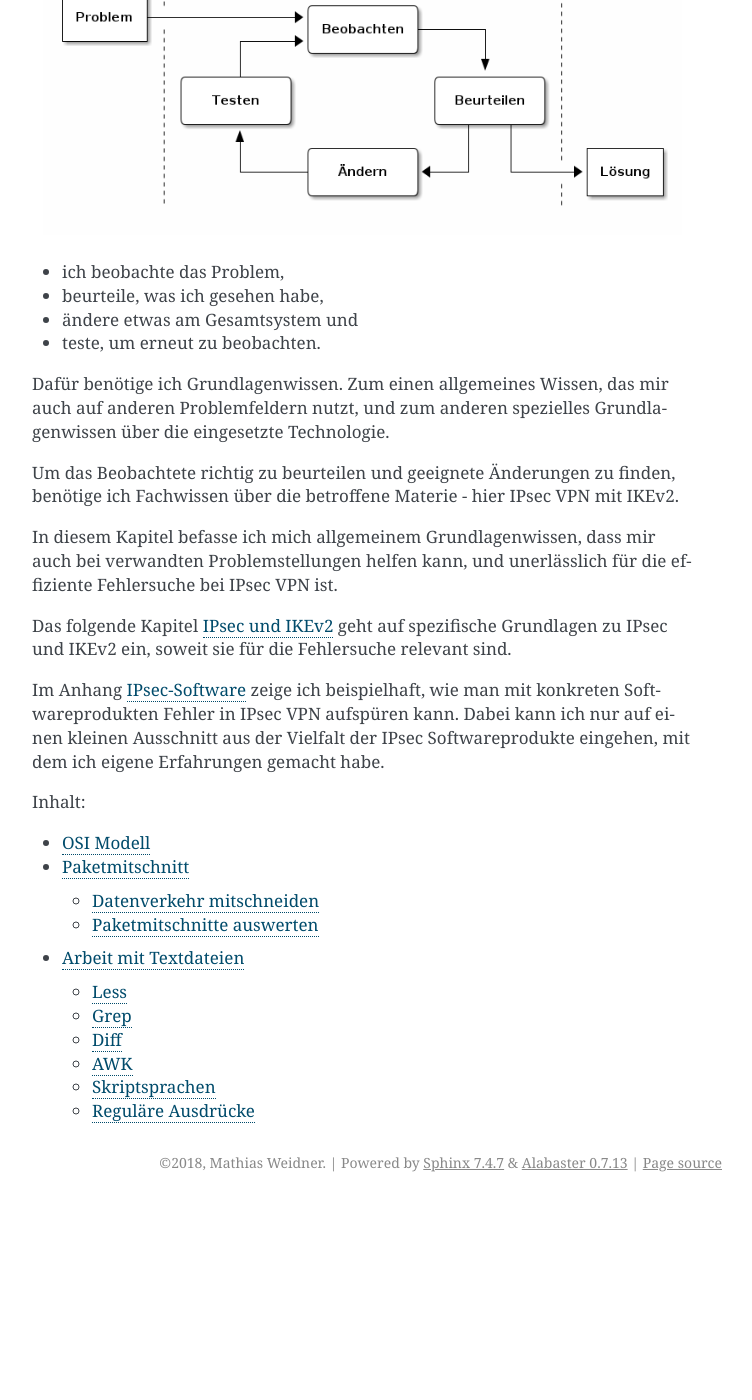
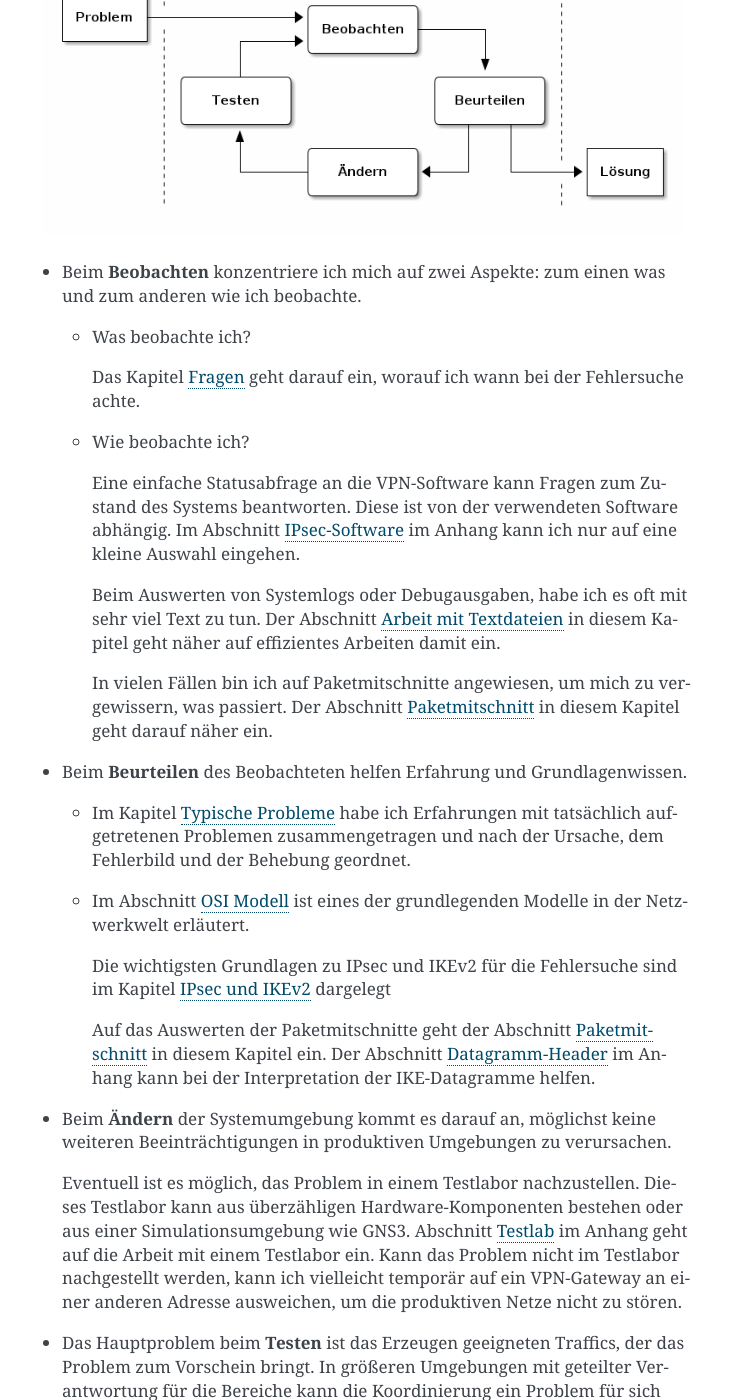
Before and after one commit to matwei-books/Fehlersuche-bei-IPsec-VPN-mit-IKEv2, a Sphinx documentation site: the page built from source/grundlagen/index.rst, in a window 1280 px wide and 1400 px high, scrolled down 477 px. Shown: the whole window, without its empty margins (388-1140 px from the left). Built offline with Sphinx 7.4.7, drawn with Linux system fonts in a browser that asks for light colours; before the commit the page ends 1679 px from its top, so only the background shows below that; some of the changed text lies outside the part shown.

Commit message:
Text überarbeitet

```diff
--- a/source/grundlagen/index.rst
+++ b/source/grundlagen/index.rst
@@ -25,41 +25,83 @@ ich bis zu seiner Lösung in der folgenden Schleife:
 
    \clearpage
 
-* ich beobachte das Problem,
-* beurteile, was ich gesehen habe,
-* ändere etwas am Gesamtsystem und
-* teste, um erneut zu beobachten.
+* Beim **Beobachten** konzentriere ich mich auf zwei Aspekte:
+  zum einen was und zum anderen wie ich beobachte.
 
-Dafür benötige ich Grundlagenwissen.
-Zum einen allgemeines Wissen,
-das mir auch auf anderen Problemfeldern nutzt,
-und zum anderen spezielles Grundlagenwissen
-über die eingesetzte Technologie.
+  * Was beobachte ich?
 
-Um das Beobachtete richtig zu beurteilen und geeignete Änderungen zu
-finden, benötige ich Fachwissen über die betroffene Materie - hier
-IPsec VPN mit IKEv2.
+    Das Kapitel :ref:`vorgehen/fragen:Fragen` geht darauf ein,
+    worauf ich wann bei der Fehlersuche achte.
 
-In diesem Kapitel befasse ich mich allgemeinem Grundlagenwissen,
-dass mir auch bei verwandten Problemstellungen helfen kann,
-und unerlässlich für die effiziente Fehlersuche bei IPsec VPN ist.
+  * Wie beobachte ich?
 
-Das folgende Kapitel :ref:`ikev2/index:IPsec und IKEv2`
-geht auf spezifische Grundlagen zu IPsec und IKEv2 ein,
-soweit sie für die Fehlersuche relevant sind.
+    Eine einfache Statusabfrage an die VPN-Software
+    kann Fragen zum Zustand des Systems beantworten.
+    Diese ist von der verwendeten Software abhängig.
+    Im Abschnitt :ref:`software/index:IPsec-Software` im Anhang
+    kann ich nur auf eine kleine Auswahl eingehen.
 
-Im Anhang :ref:`software/index:IPsec-Software`
-zeige ich beispielhaft,
-wie man mit konkreten Softwareprodukten
-Fehler in IPsec VPN aufspüren kann.
-Dabei kann ich nur auf einen kleinen Ausschnitt
-aus der Vielfalt der IPsec Softwareprodukte eingehen,
-mit dem ich eigene Erfahrungen gemacht habe.
+    Beim Auswerten von Systemlogs oder Debugausgaben,
+    habe ich es oft mit sehr viel Text zu tun.
+    Der Abschnitt :ref:`grundlagen/textdateien:Arbeit mit Textdateien`
+    in diesem Kapitel
+    geht näher auf effizientes Arbeiten damit ein.
+
+    In vielen Fällen bin ich auf Paketmitschnitte angewiesen,
+    um mich zu vergewissern,
+    was passiert.
+    Der Abschnitt :ref:`grundlagen/paketmitschnitt:Paketmitschnitt`
+    in diesem Kapitel
+    geht darauf näher ein.
+
+* Beim **Beurteilen** des Beobachteten
+  helfen Erfahrung und Grundlagenwissen.
+
+  * Im Kapitel :ref:`fehler/index:Typische Probleme` habe ich
+    Erfahrungen mit tatsächlich aufgetretenen Problemen zusammengetragen
+    und nach der Ursache, dem Fehlerbild und der Behebung geordnet.
+
+  * Im Abschnitt :ref:`grundlagen/theoretisch:OSI Modell` ist
+    eines der grundlegenden Modelle in der Netzwerkwelt erläutert.
+
+    Die wichtigsten Grundlagen zu IPsec und IKEv2 für die Fehlersuche
+    sind im Kapitel :ref:`ikev2/index:IPsec und IKEv2` dargelegt
+
+    Auf das Auswerten der Paketmitschnitte geht der Abschnitt
+    :ref:`grundlagen/paketmitschnitt:Paketmitschnitt`
+    in diesem Kapitel ein.
+    Der Abschnitt :ref:`anhang/datagram-header:Datagramm-Header` im Anhang
+    kann bei der Interpretation der IKE-Datagramme helfen.
+
+* Beim **Ändern** der Systemumgebung kommt es darauf an,
+  möglichst keine weiteren Beeinträchtigungen
+  in produktiven Umgebungen zu verursachen.
+
+  Eventuell ist es möglich, das Problem in einem Testlabor nachzustellen.
+  Dieses Testlabor kann aus überzähligen Hardware-Komponenten bestehen
+  oder aus einer Simulationsumgebung wie GNS3.
+  Abschnitt :ref:`anhang/hilfsmittel:Testlab` im Anhang
+  geht auf die Arbeit mit einem Testlabor ein.
+  Kann das Problem nicht im Testlabor nachgestellt werden,
+  kann ich vielleicht temporär
+  auf ein VPN-Gateway an einer anderen Adresse ausweichen,
+  um die produktiven Netze nicht zu stören.
+
+* Das Hauptproblem beim **Testen**
+  ist das Erzeugen geeigneten Traffics,
+  der das Problem zum Vorschein bringt.
+  In größeren Umgebungen mit geteilter Verantwortung für die Bereiche
+  kann die Koordinierung ein Problem für sich darstellen.
+
+  Ein Ausweg daraus kann eine Sonde zum Injizieren von Test-Traffic sein,
+  wie im Abschnitt
+  :ref:`anhang/hilfsmittel:Sonde zum Injizieren von Traffic` im Anhang
+  beschrieben.
 
 .. toctree::
    :maxdepth: 2
    :caption: Inhalt:
 
    theoretisch
+   textdateien
    paketmitschnitt
-   textdateien
--- a/source/grundlagen/theoretisch.rst
+++ b/source/grundlagen/theoretisch.rst
@@ -3,8 +3,8 @@ OSI Modell
 ==========
 
 Vielleicht fühlt sich der eine oder die andere gelangweilt durch
-so banale Dinge wie das OSI Modell für Netzwerke.
-Fakt ist, dass ich erlebt habe, wie sich eine Fehlersuche über
+banale Dinge wie das OSI Modell für Netzwerke.
+Tatsächlich habe ich erlebt, wie sich eine Fehlersuche über
 mehrere Tage hinzog und es etwa zwanzig Stunden dauerte, bis überhaupt
 jemand daran ging, das zugrundeliegende Netzwerkproblem zwischen den
 beiden beteiligten VPN-Gateways anzugehen.
```
